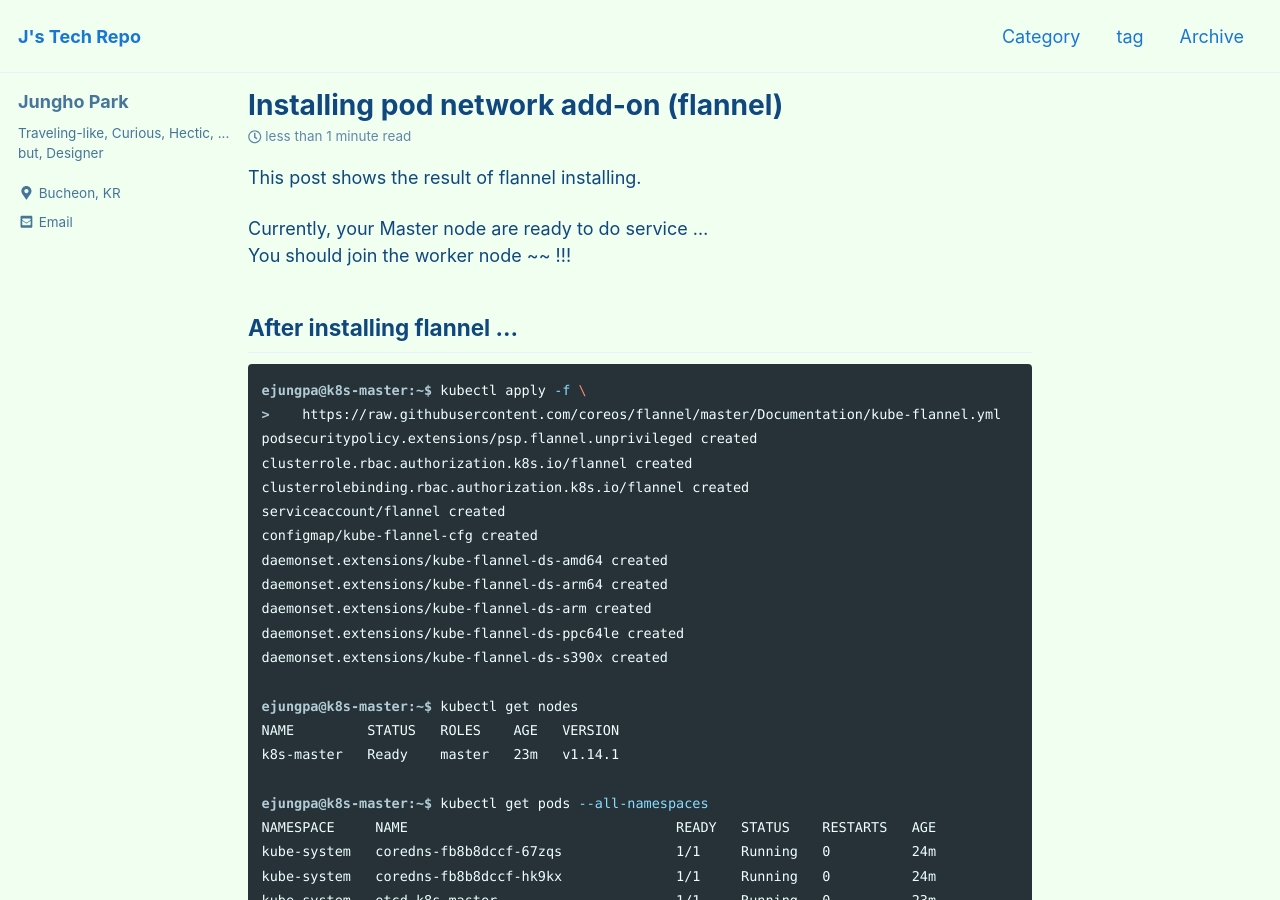
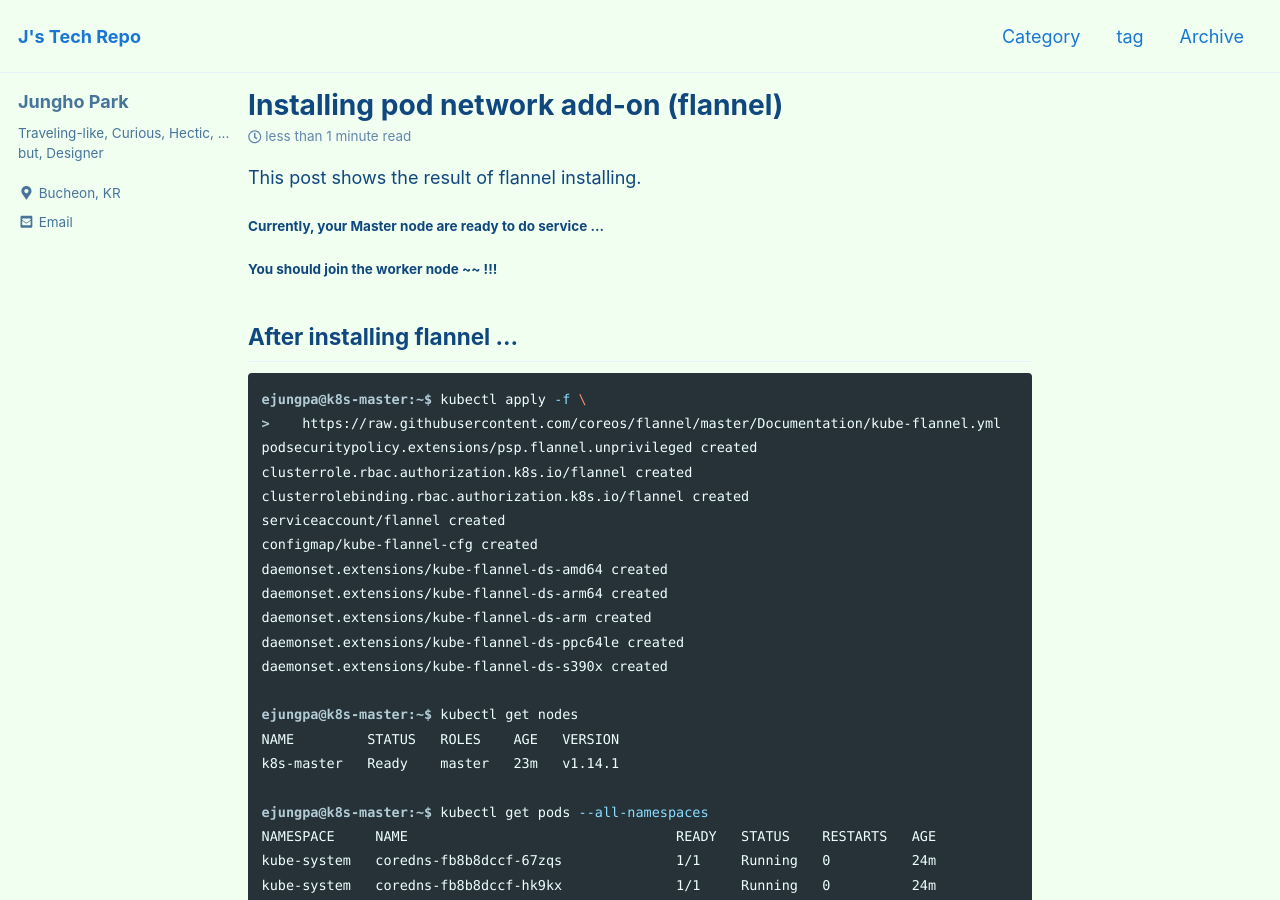
Before and after one commit to unipark00/tekrepo, a Jekyll site: the page built from _posts/2019-04-10-flannel_install.md, in a window 1280 px wide and 900 px high. Built offline with Jekyll 4.4.1, drawn with Linux system fonts in a browser that asks for light colours; cached includes are drawn as plain includes.

````diff
--- a/_posts/2019-04-10-flannel_install.md
+++ b/_posts/2019-04-10-flannel_install.md
@@ -9,8 +9,8 @@ toc: false
 
 This post shows the result of flannel installing.
 
-Currently, your Master node are ready to do service ...
-You should join the worker node ~~ !!!
+#### Currently, your Master node are ready to do service ...
+#### You should join the worker node ~~ !!!
 
 ## After installing flannel ...
 ```console
````
